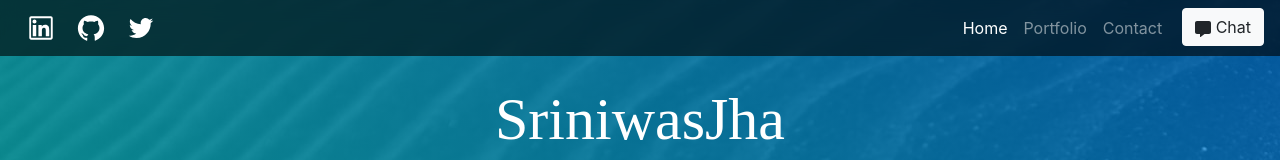
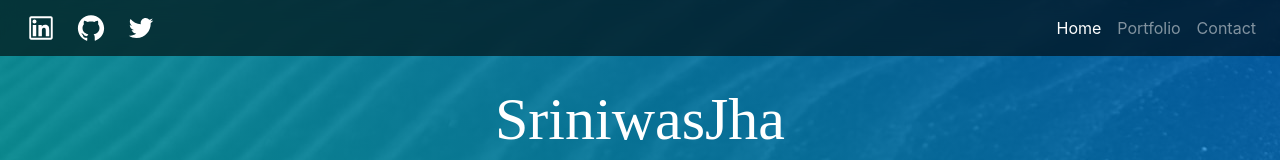
Before and after one commit to sriniwas14/SriniwasJha.in, a React (Create React App) app: page / in a window 1280 px wide. Shown: the top 160 px of the page. Built offline with nearby package versions, Linux system fonts and the light colour scheme; a web font is replaced by a local one.

Commit message:
Added User Single Component

```diff
--- a/package.json
+++ b/package.json
@@ -16,6 +16,7 @@
     "react-scripts": "4.0.0",
     "react-spring": "^8.0.27",
     "sass-loader": "^10.0.4",
+    "socket.io-client": "^3.0.3",
     "web-vitals": "^0.2.4"
   },
   "scripts": {
--- a/src/components/elements/Chat.js
+++ b/src/components/elements/Chat.js
@@ -1,6 +1,9 @@
 import React from 'react'
+import openSocket from 'socket.io-client'
 
 export default function Chat() {
+    const socket = openSocket("http://localhost:1500")
+
     return (
         <div>
             Chat Page
--- a/src/components/elements/Header.js
+++ b/src/components/elements/Header.js
@@ -34,7 +34,6 @@ function Header(props) {
                     {
                         routeItems.map(item => <Link className={ "nav-link"+(props.currentRoute==item.route ? " active" : "") } to={item.route}>{item.label}</Link>)
                     }
-                    <Link to="/chat"><Button className="chatButton" variant="light" style={{ marginLeft: "12px" }}><FaCommentAlt/> Chat</Button></Link>
                 </Nav>
             </Navbar.Collapse>
         </Navbar>
```
Also changed, not shown: 1 other file (tests, documents, lock files or other folders).
